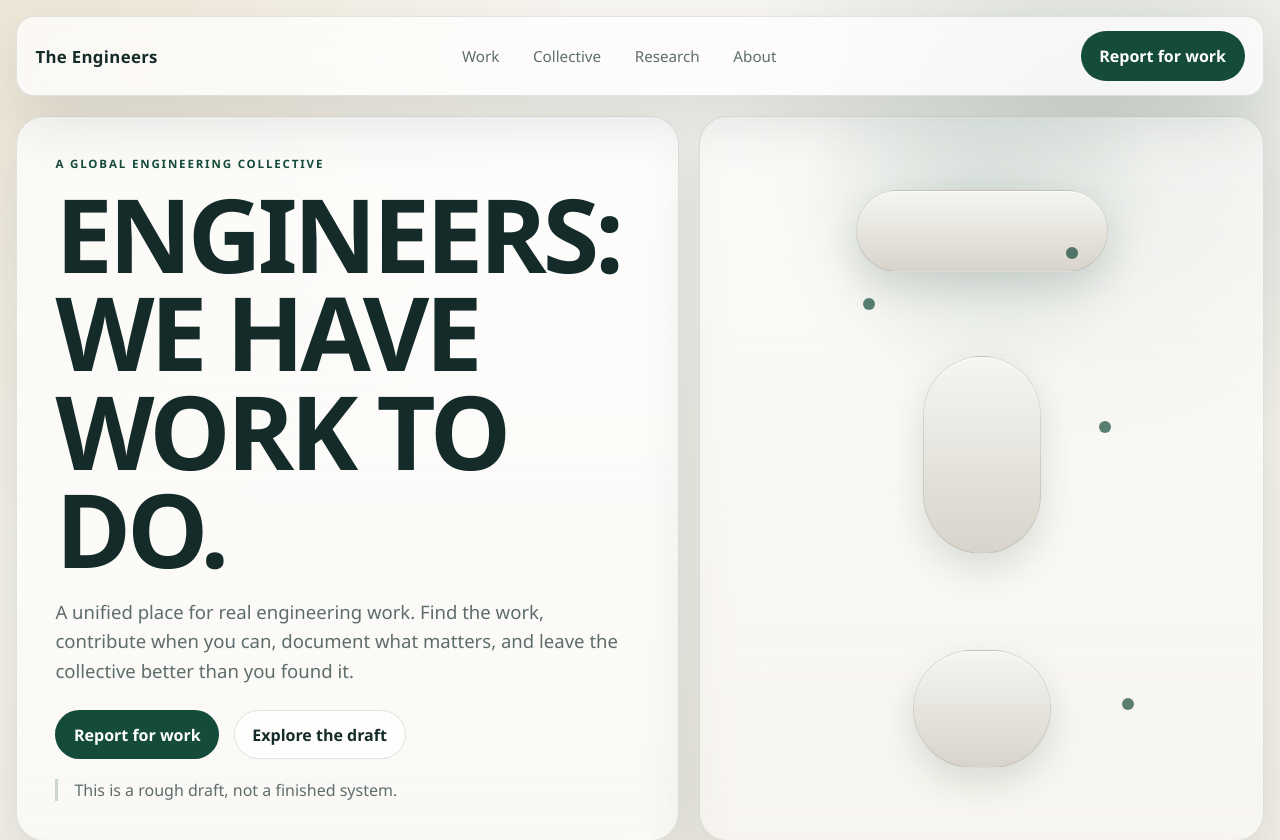
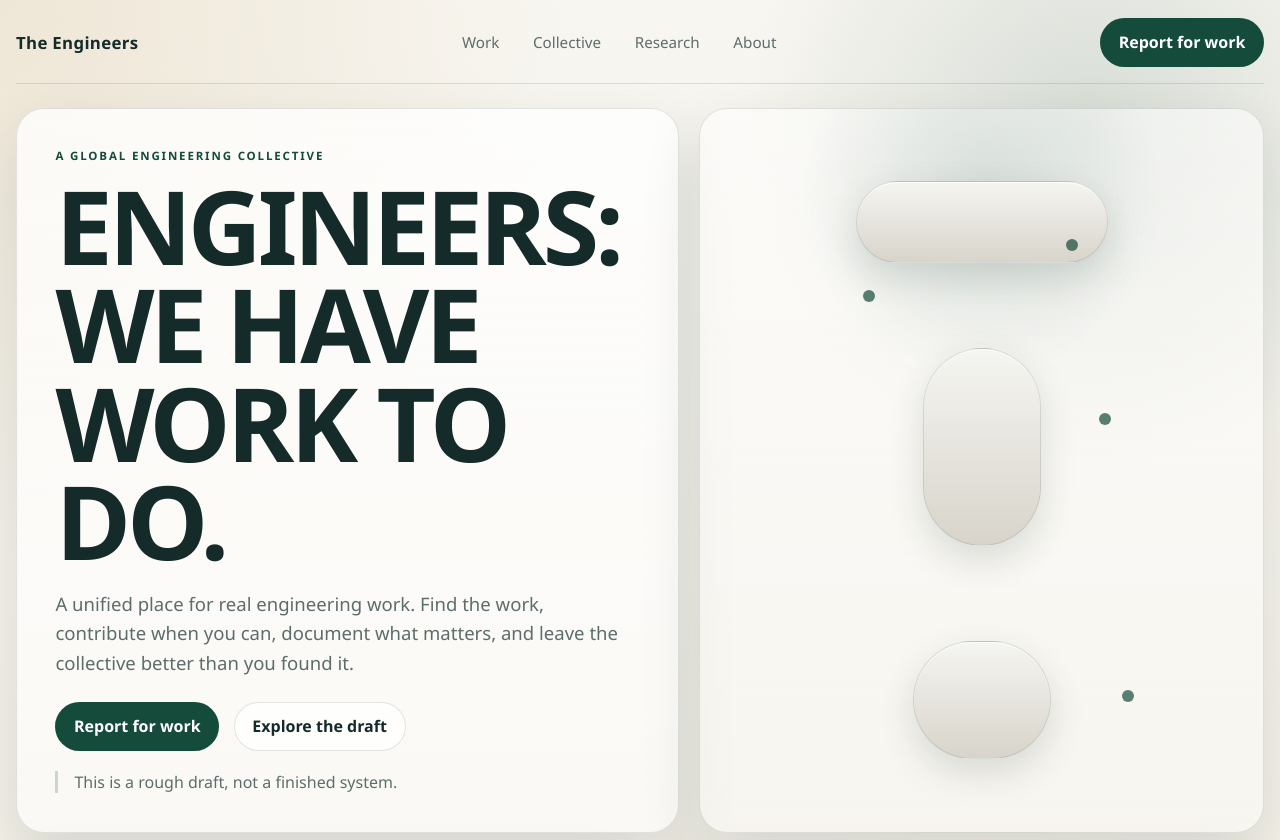
Before and after one commit to taylorolsen-vogt/Guild, a plain HTML site: page index.html in a window 1280 px wide. Shown: the top 840 px of the page. Drawn offline with Linux system fonts and the light colour scheme.

Commit message:
Flatten header styling

```diff
--- a/styles.css
+++ b/styles.css
@@ -38,24 +38,23 @@ a {
 .page-shell {
   width: min(1280px, calc(100vw - 2rem));
   margin: 0 auto;
-  padding: 1rem 0 2rem;
+  padding: 0 0 2rem;
 }
 
 .topbar {
   position: sticky;
-  top: 1rem;
+  top: 0;
   z-index: 10;
   display: flex;
   align-items: center;
   justify-content: space-between;
   gap: 1rem;
-  padding: 0.9rem 1.15rem;
-  margin-bottom: 1.25rem;
-  border: 1px solid var(--line);
-  border-radius: 18px;
-  background: rgba(255, 255, 255, 0.72);
-  backdrop-filter: blur(18px);
-  box-shadow: var(--shadow);
+  padding: 1.1rem 0 1rem;
+  margin-bottom: 0;
+  border-bottom: 1px solid var(--line);
+  background: transparent;
+  backdrop-filter: none;
+  box-shadow: none;
 }
 
 .brand {
@@ -91,6 +90,7 @@ a {
   grid-template-columns: 1.08fr 0.92fr;
   gap: 1.25rem;
   align-items: stretch;
+  padding-top: 1.5rem;
 }
 
 .hero-copy,
@@ -285,6 +285,7 @@ a {
 .projects-layout {
   display: grid;
   gap: 1rem;
+  padding-top: 1.5rem;
 }
 
 .section-heading {
@@ -390,6 +391,7 @@ a {
     position: static;
     flex-direction: column;
     align-items: flex-start;
+    padding-top: 1rem;
   }
 
   .hero-copy h1 {
```
